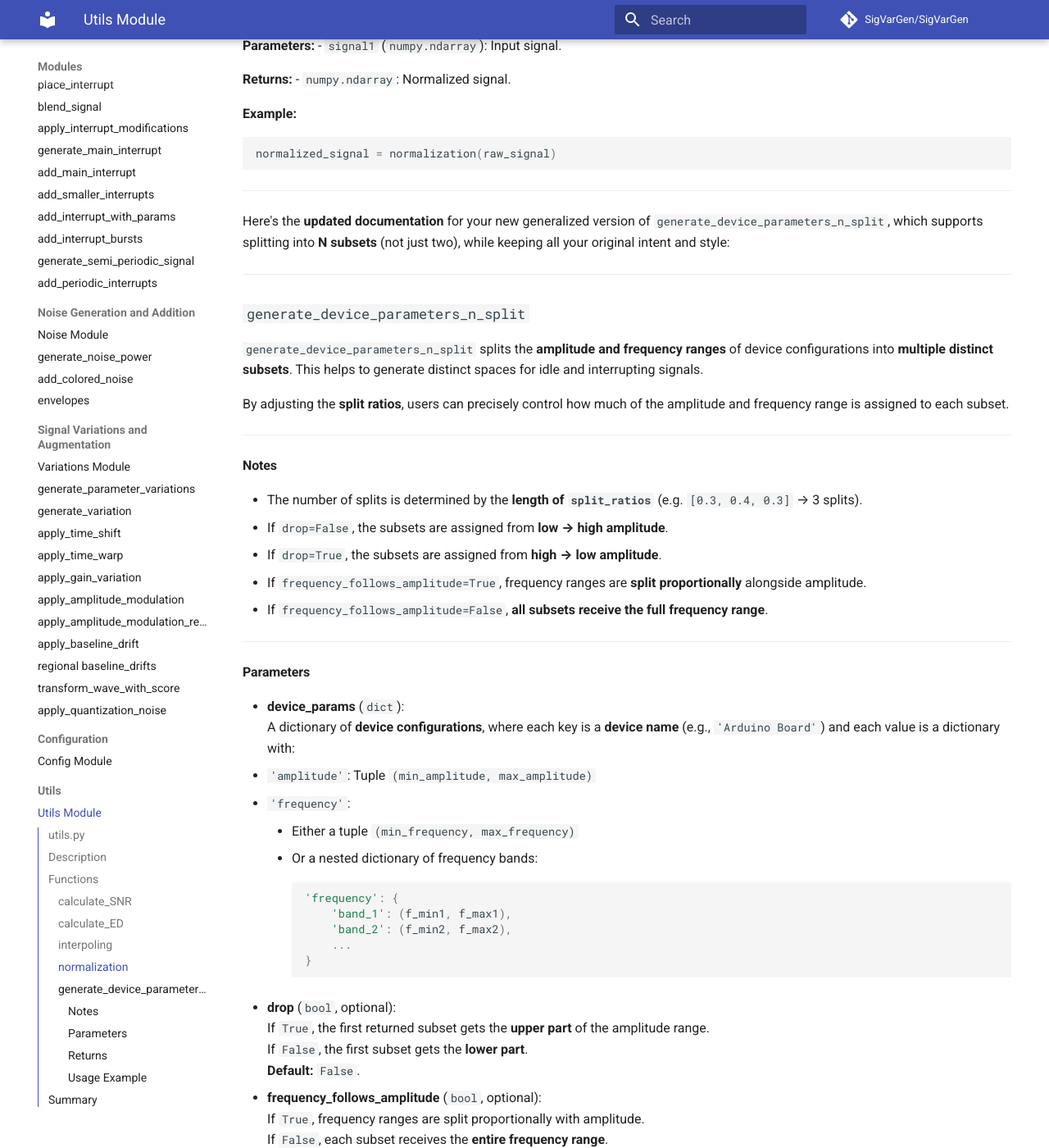
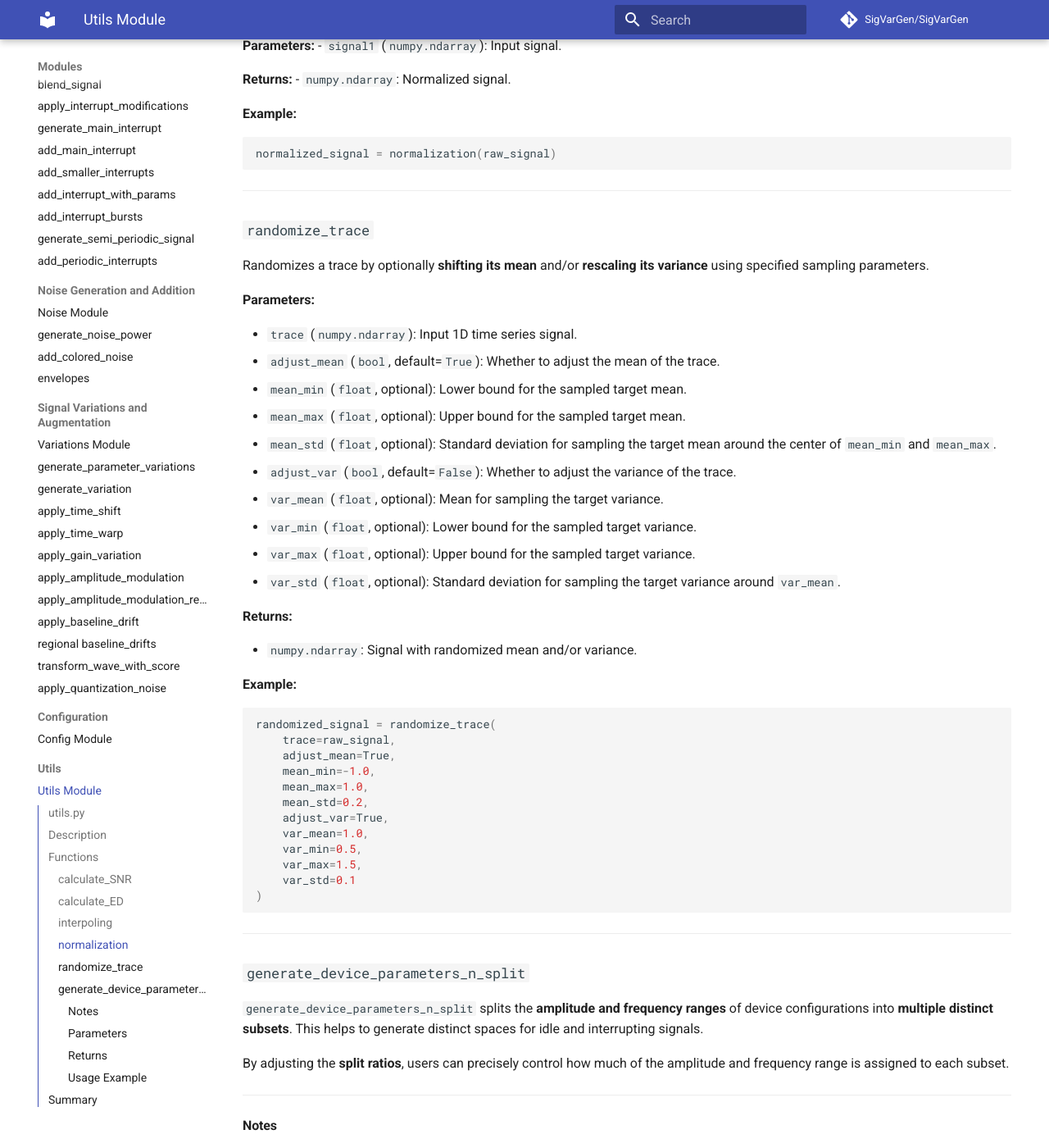
Before and after one commit to SigVarGen/SigVarGen, an MkDocs documentation site: the page built from docs/utils.md, in a window 1280 px wide and 1400 px high, scrolled down 1722 px. Shown: the whole window at 82% size. Built offline with MkDocs 1.6.1 and Material for MkDocs 9.7.7, drawn with Linux system fonts in a browser that asks for light colours; comment, search, counter and statistics services are not loaded.

Commit message:
DOC: updating docs for trace randomization

````diff
--- a/docs/utils.md
+++ b/docs/utils.md
@@ -85,7 +85,43 @@ normalized_signal = normalization(raw_signal)
 
 ---
 
-Here's the **updated documentation** for your new generalized version of `generate_device_parameters_n_split`, which supports splitting into **N subsets** (not just two), while keeping all your original intent and style:
+### `randomize_trace`
+
+Randomizes a trace by optionally **shifting its mean** and/or **rescaling its variance** using specified sampling parameters.
+
+**Parameters:**
+
+* `trace` (`numpy.ndarray`): Input 1D time series signal.
+* `adjust_mean` (`bool`, default=`True`): Whether to adjust the mean of the trace.
+* `mean_min` (`float`, optional): Lower bound for the sampled target mean.
+* `mean_max` (`float`, optional): Upper bound for the sampled target mean.
+* `mean_std` (`float`, optional): Standard deviation for sampling the target mean around the center of `mean_min` and `mean_max`.
+* `adjust_var` (`bool`, default=`False`): Whether to adjust the variance of the trace.
+* `var_mean` (`float`, optional): Mean for sampling the target variance.
+* `var_min` (`float`, optional): Lower bound for the sampled target variance.
+* `var_max` (`float`, optional): Upper bound for the sampled target variance.
+* `var_std` (`float`, optional): Standard deviation for sampling the target variance around `var_mean`.
+
+**Returns:**
+
+* `numpy.ndarray`: Signal with randomized mean and/or variance.
+
+**Example:**
+
+```python
+randomized_signal = randomize_trace(
+    trace=raw_signal,
+    adjust_mean=True,
+    mean_min=-1.0,
+    mean_max=1.0,
+    mean_std=0.2,
+    adjust_var=True,
+    var_mean=1.0,
+    var_min=0.5,
+    var_max=1.5,
+    var_std=0.1
+)
+```
 
 ---
 
````
Also changed, not shown: docs/modules.md (+2 -1 lines), docs/noise.md (+1 -1 lines).
